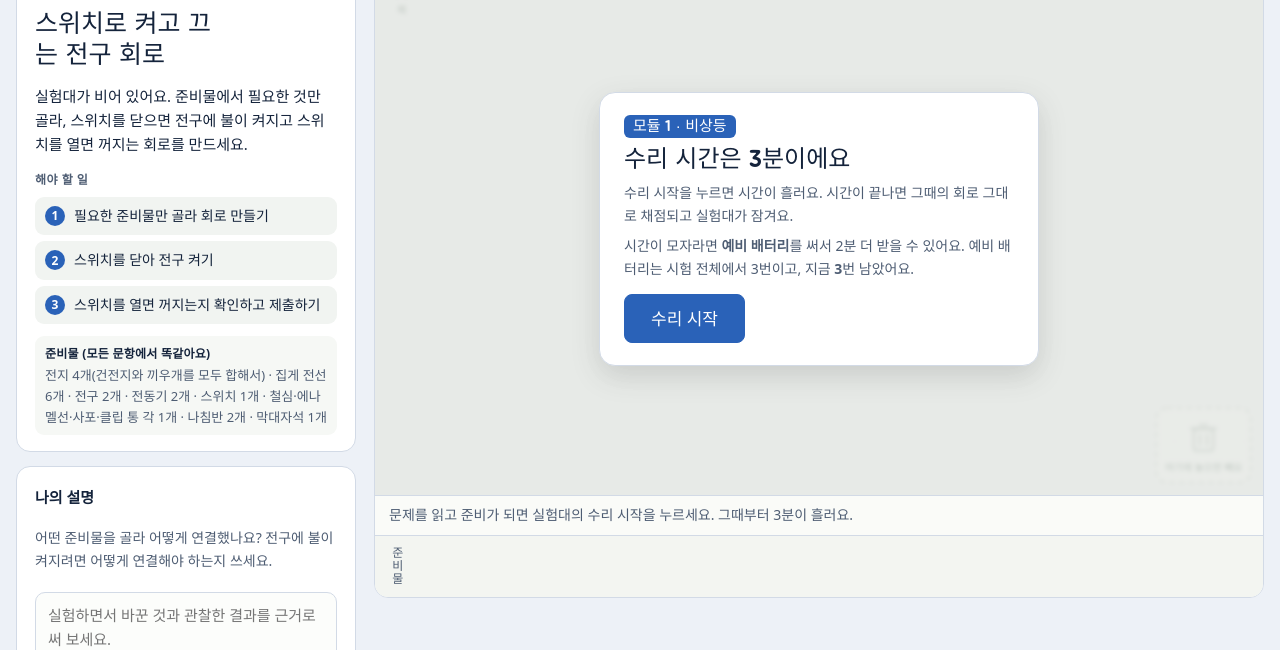
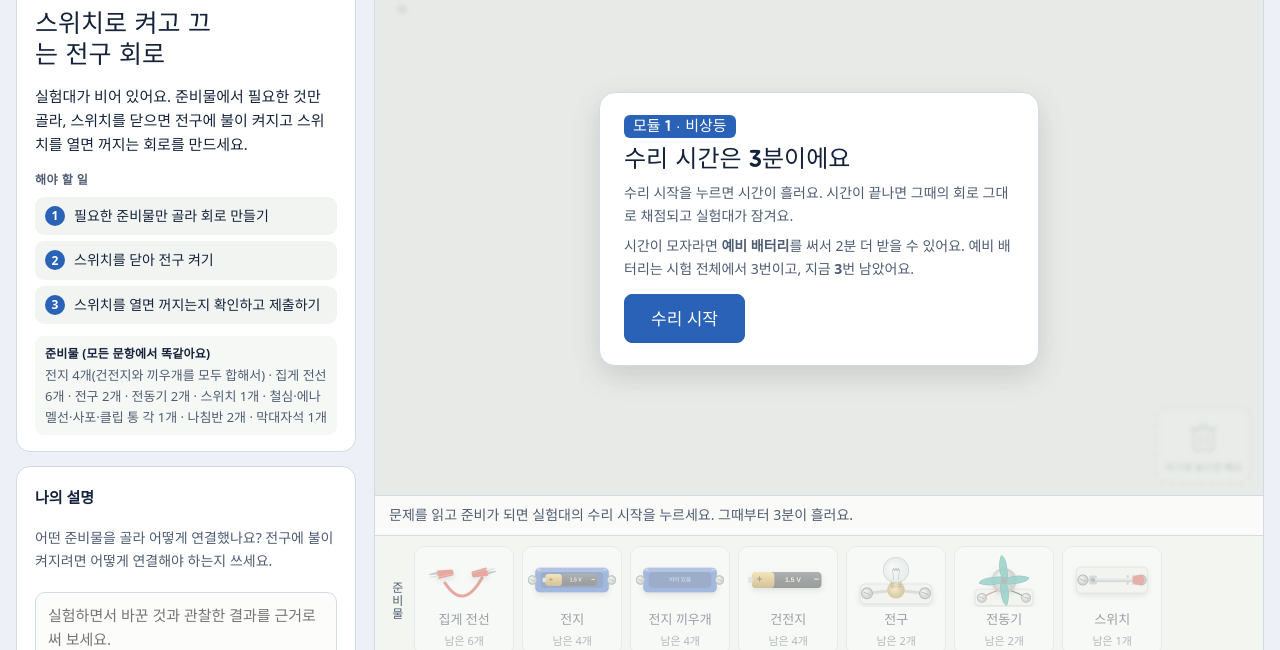
Before and after one commit to EDIEUfromVincent/circuit-lab, a plain HTML site: page test.html in a window 1280 px wide. Shown: the part 302-952 px from the top of the page. Drawn offline with Linux system fonts and the light colour scheme; a web font is replaced by a local one.

Commit message:
Fix empty parts tray: connect parts and limits to every item

```diff
--- a/test.html
+++ b/test.html
@@ -509,6 +509,7 @@ const ITEMS=[
           {label:'나침반으로 내 전자석의 극을 관찰함',fn(){return {ok:!!(M.seen&&M.seen.own),detail:M.seen&&M.seen.own?'내 전자석 가까이에서 나침반 바늘이 움직임':'관찰 기록 없음'}}}],
   setup(m){addSample(m,'bolt',330,190,1,{pole:plan().pole,hit:[-265,-160,520,200]});lockedCompass(m,128,186);lockedCompass(m,520,186)}},
 ];
+for(const it of ITEMS){it.tray=FULL;it.limits=LIMITS}   // every item: the same full tray with the same fixed limits
 
 /* ---------- state ---------- */
 const KEY='elec-test-v1';
```
